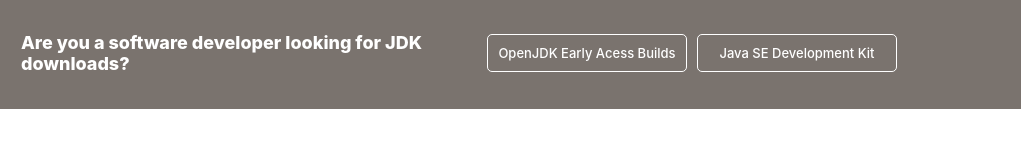
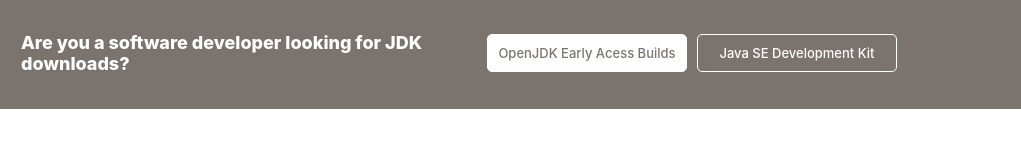
Before and after one commit to roshith844/java.com-homepage-clone, a plain HTML site: page index.html in a window 1280 px wide. In both pictures the pointer is over the button "OpenJDK Early Acess Builds". Shown: the part 490-638 px from the top of the page, 259-1280 px from the left. Drawn offline with Linux system fonts and the light colour scheme.

Commit message:
feat : Add Hover Effect on buttons on download jdk section buttons

```diff
--- a/styles.css
+++ b/styles.css
@@ -204,3 +204,8 @@
      border-width: 1px;
      border-style: solid;
 }
+
+.download-jdk button:hover {
+     background-color: #FFFFFF;
+     color: #7A736E;
+}
```
